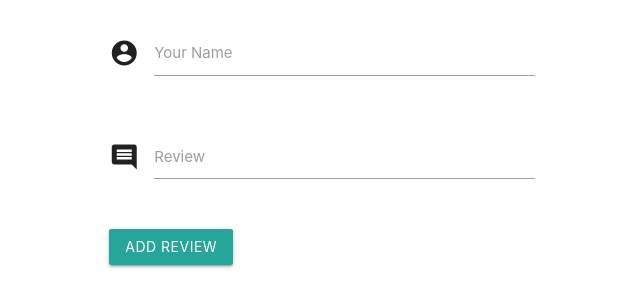
After one commit to Code-Institute-Submissions/Data-Centric-Project-9, a Flask app: page /add_review/1 in a window 1280 px wide. The commit adds this page. Shown: the top 307 px of the page, without its empty margins (94-734 px from the left). Run offline with Flask 2, Linux system fonts and the light colour scheme; some libraries are stand-ins or nearby versions.

Commit message:
Added review form

```diff
--- a/app.py
+++ b/app.py
@@ -60,7 +60,13 @@ def update_book(book_id):
 def get_reviews(book_title):
     # Getting all reviews for current book
     current_reviews = mongo.db.reviews.find({"book_title": book_title})
-    return render_template("get_reviews.html", reviews=current_reviews)
+    return render_template("get_reviews.html", reviews=current_reviews, title=book_title)
+
+# Creating new review for selected book
+@app.route("/add_review/<book_title>")
+def add_review(book_title):
+    # Passing through book title for future database injection
+    return render_template("add_review.html", title=book_title)
 
 
 # Deploying application on a server
--- /dev/null
+++ b/templates/add_review.html
@@ -0,0 +1,23 @@
+{% extends "base.html"%} {% block content %}
+
+<div class="row">
+    <form action="" method="POST" class="col s12 m6">
+        <div class="row">
+            <div class="input-field col s12">
+                <i class="material-icons prefix">account_circle</i>
+                <input id="author" name="author" type="text" class="validate" required>
+                <label for="author">Your Name</label>
+            </div>
+        </div>
+        <div class="row">
+            <div class="input-field col s12">
+                <i class="material-icons prefix">comment</i>
+                <textarea id="review" name="review" type="text" class="materialize-textarea" required></textarea>
+                <label for="review">Review</label>
+            </div>
+        </div>
+        <button class="btn" type="submit">Add Review</button>
+    </form>
+</div>
+
+{% endblock %}
--- a/templates/get_reviews.html
+++ b/templates/get_reviews.html
@@ -12,5 +12,5 @@
     </div>
 </div>
 {% endfor %}
-
+<a href="{{url_for('add_review', book_title=title)}}" class=" btn-floating"><i class="material-icons">add</i></a>
 {% endblock %}
```
